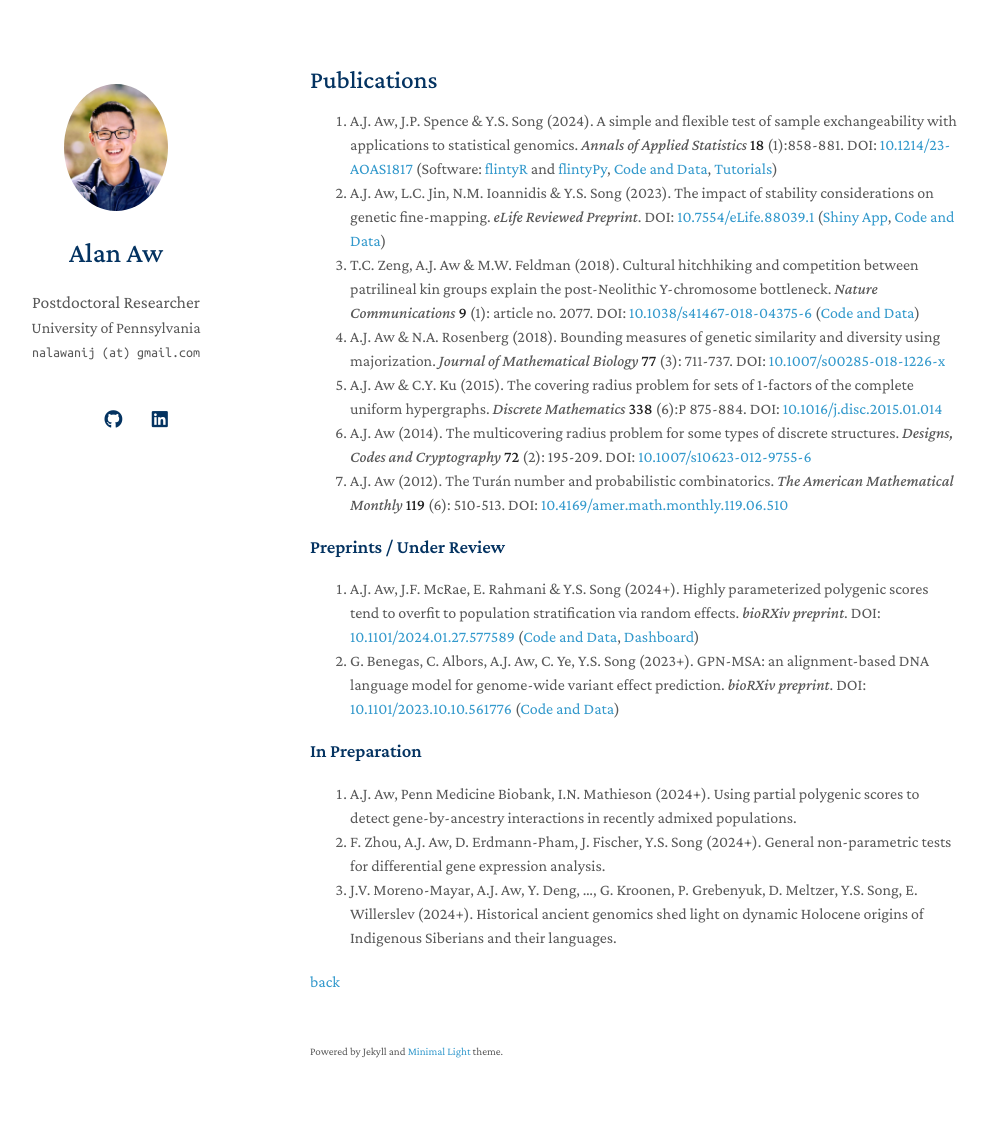
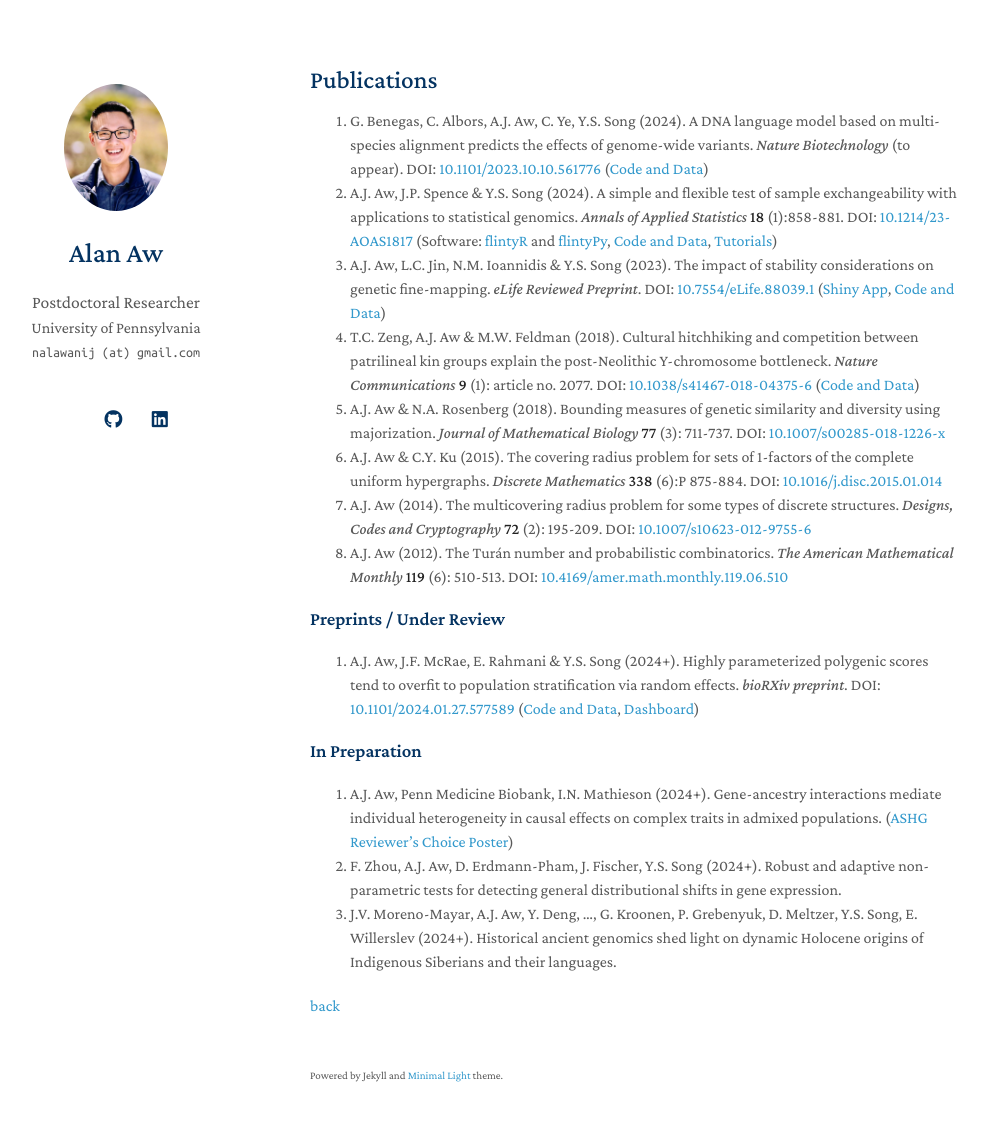
Before and after one commit to alanaw1/alanaw1.github.io, a Jekyll site: the page built from research.md, in a window 1280 px wide and 1156 px high. Shown: the top 1121 px of the window, without its empty margins (160-1147 px from the left). Built offline with Jekyll 4.4.1, drawn with Linux system fonts in a browser that asks for light colours; nearby versions of some CDN libraries; a style sheet for code colours, icons or effects is not loaded; our own code applies the rules of GitHub Pages for plain Markdown files.

Commit message:
update publications and research

```diff
--- a/research.md
+++ b/research.md
@@ -4,6 +4,7 @@ layout: homepage
 
 ## Publications
 
+8. G. Benegas, C. Albors, A.J. Aw, C. Ye, Y.S. Song (2024). A DNA language model based on multi-species alignment predicts the effects of genome-wide variants. *Nature Biotechnology* (to appear). DOI: [10.1101/2023.10.10.561776](https://doi.org/10.1101/2023.10.10.561776) ([Code and Data](https://github.com/songlab-cal/gpn#gpn-msa))
 7. A.J. Aw, J.P. Spence & Y.S. Song (2024). A simple and flexible test of sample exchangeability with applications to statistical genomics. *Annals of Applied Statistics* **18** (1):858-881. DOI: [10.1214/23-AOAS1817](https://doi.org/10.1214/23-AOAS1817) (Software: [flintyR](https://cran.rstudio.com/web/packages/flintyR/index.html) and [flintyPy](https://pypi.org/project/flintypy/), [Code and Data](https://github.com/songlab-cal/flinty), [Tutorials](https://alanaw1.github.io/flintyR/))
 6. A.J. Aw, L.C. Jin, N.M. Ioannidis & Y.S. Song (2023). The impact of stability considerations on genetic fine-mapping. *eLife Reviewed Preprint*. DOI: [10.7554/eLife.88039.1](https://doi.org/10.7554/eLife.88039.1) ([Shiny App](https://alan-aw.shinyapps.io/stability_v0/), [Code and Data](https://github.com/songlab-cal/StableFM))
 5. T.C. Zeng, A.J. Aw & M.W. Feldman (2018). Cultural hitchhiking and competition between patrilineal kin groups explain the post-Neolithic Y-chromosome bottleneck. *Nature Communications* **9** (1): article no. 2077. DOI: [10.1038/s41467-018-04375-6](https://doi.org/10.1038/s41467-018-04375-6) ([Code and Data](https://github.com/alanaw1/CulturalHitchhiking))
@@ -15,12 +16,11 @@ layout: homepage
 ### Preprints / Under Review
 
 2. A.J. Aw, J.F. McRae, E. Rahmani & Y.S. Song (2024+). Highly parameterized polygenic scores tend to overfit to population stratification via random effects. *bioRXiv preprint*. DOI: [10.1101/2024.01.27.577589](https://doi.org/10.1101/2024.01.27.577589) ([Code and Data](https://github.com/songlab-cal/StratPGS), [Dashboard](https://alan-aw.shinyapps.io/stratPGS_v0/))
-1. G. Benegas, C. Albors, A.J. Aw, C. Ye, Y.S. Song (2023+). GPN-MSA: an alignment-based DNA language model for genome-wide variant effect prediction. *bioRXiv preprint*. DOI: [10.1101/2023.10.10.561776](https://doi.org/10.1101/2023.10.10.561776) ([Code and Data](https://github.com/songlab-cal/gpn#gpn-msa))
 
 ### In Preparation
 
-3. A.J. Aw, Penn Medicine Biobank, I.N. Mathieson (2024+). Using partial polygenic scores to detect gene-by-ancestry interactions in recently admixed populations.
-2. F. Zhou, A.J. Aw, D. Erdmann-Pham, J. Fischer, Y.S. Song (2024+). General non-parametric tests for differential gene expression analysis.
+3. A.J. Aw, Penn Medicine Biobank, I.N. Mathieson (2024+). Gene-ancestry interactions mediate individual heterogeneity in causal effects on complex traits in admixed populations. ([ASHG Reviewer's Choice Poster](https://alanaw1.github.io/assets/files/AAw_ASHG2024_poster))
+2. F. Zhou, A.J. Aw, D. Erdmann-Pham, J. Fischer, Y.S. Song (2024+). Robust and adaptive non-parametric tests for detecting general distributional shifts in gene expression.
 1. J.V. Moreno-Mayar, A.J. Aw, Y. Deng, ..., G. Kroonen, P. Grebenyuk, D. Meltzer, Y.S. Song, E. Willerslev (2024+). Historical ancient genomics shed light on dynamic Holocene origins of Indigenous Siberians and their languages.
 
 [back](./)
```
Also changed, not shown: index.md (+1 -0 lines), 1 other file.
